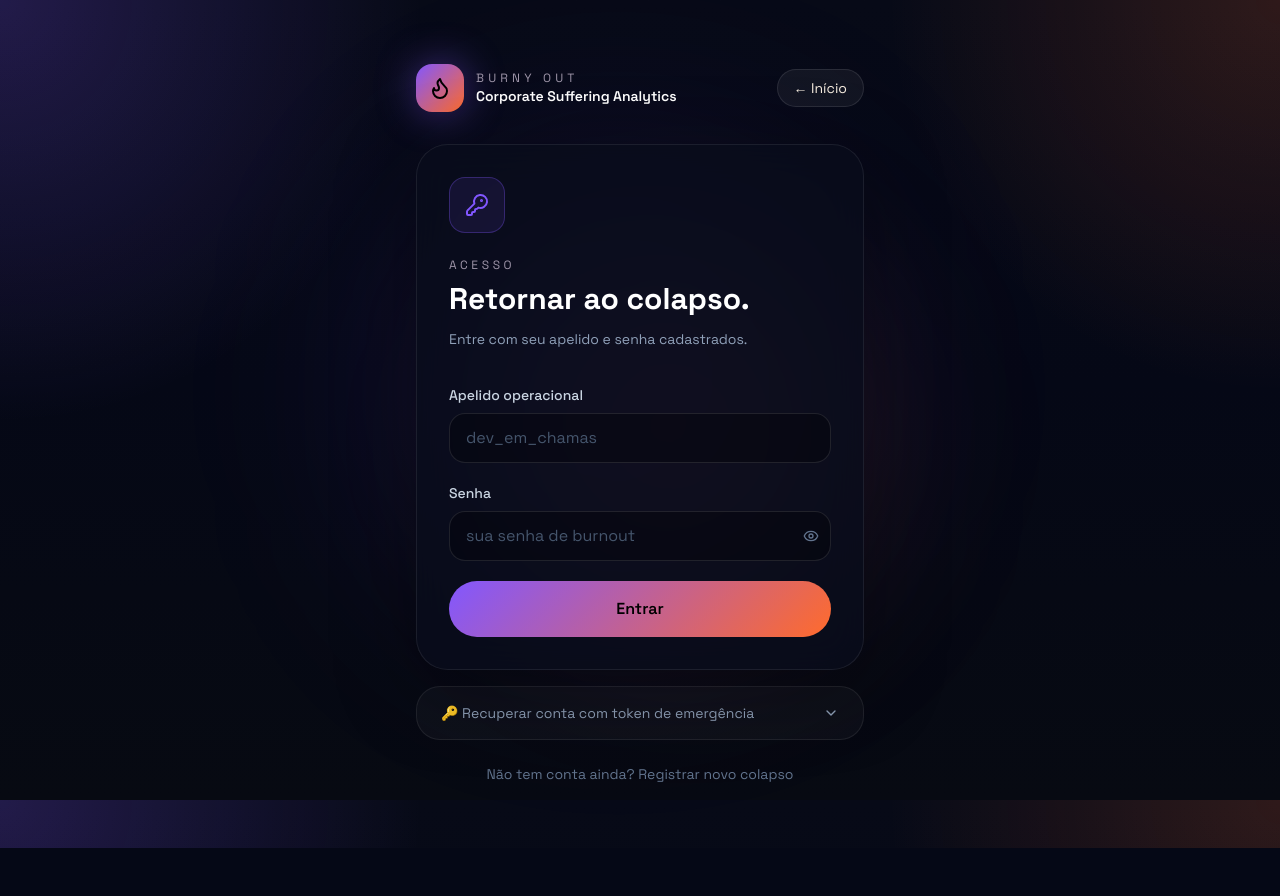
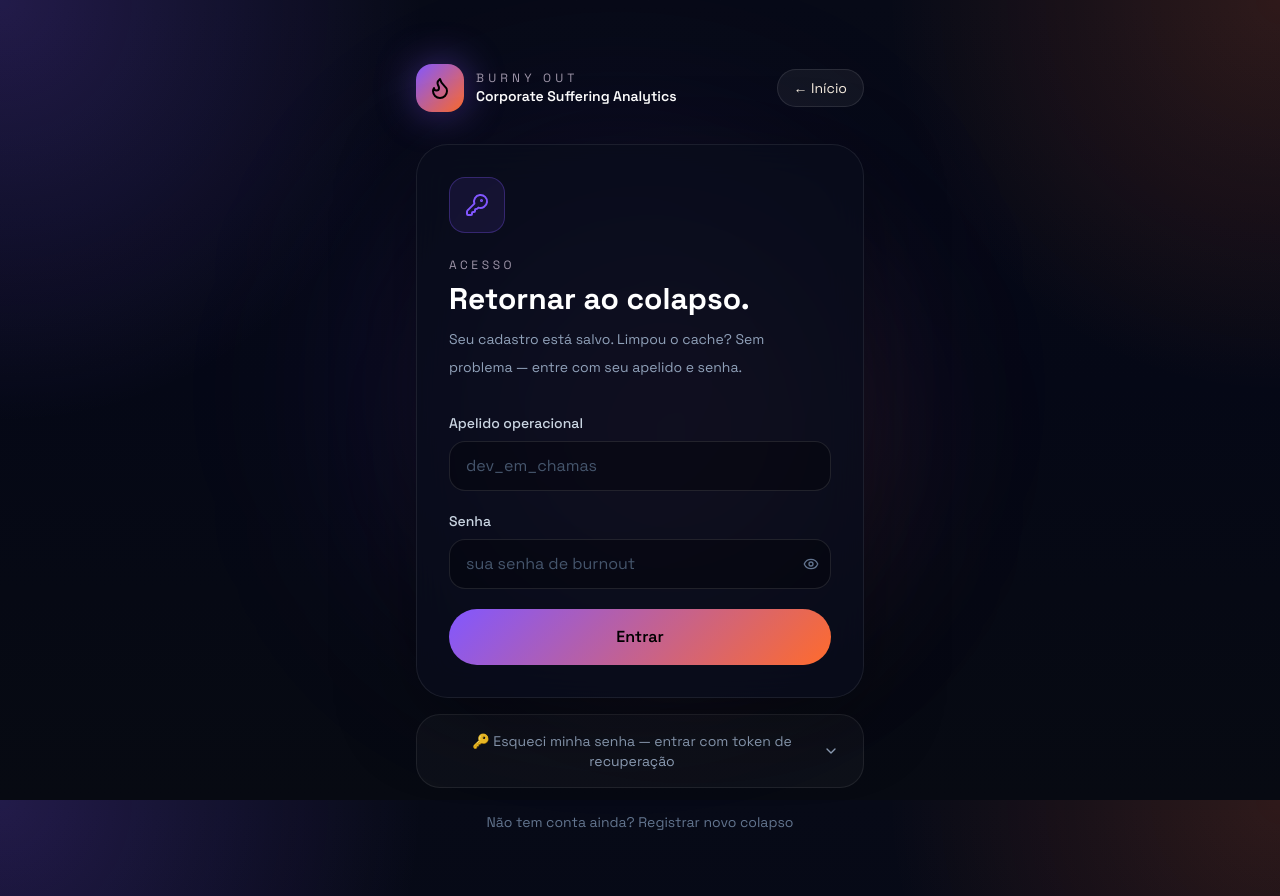
Before and after one commit to hendelsantos/Codecon26_Linkidinho_Burnout, a Next.js app in the folder apps/frontend/: page /entrar in a window 1280 px wide. Before the commit the page ends 848 px from the top, so only its background shows below. Built offline with nearby package versions, Linux system fonts and the light colour scheme; no server answers.

Commit message:
fix(auth): atualiza mensagens — cadastro permanente, token = recuperação de senha

```diff
--- a/apps/frontend/src/app/entrar/page.tsx
+++ b/apps/frontend/src/app/entrar/page.tsx
@@ -113,7 +113,7 @@ export default function EntrarPage() {
           <p className="text-xs uppercase tracking-[0.3em] text-muted">Acesso</p>
           <h1 className="mt-2 text-3xl font-bold text-white">Retornar ao colapso.</h1>
           <p className="mt-2 text-sm leading-7 text-slate-400">
-            Entre com seu apelido e senha cadastrados.
+            Seu cadastro está salvo. Limpou o cache? Sem problema — entre com seu apelido e senha.
           </p>
 
           <form onSubmit={handlePasswordLogin} className="mt-8 space-y-5">
@@ -181,7 +181,7 @@ export default function EntrarPage() {
             onClick={() => setShowToken((v) => !v)}
             className="flex w-full items-center justify-between px-6 py-4 text-sm text-slate-400 transition-colors hover:text-slate-200"
           >
-            <span>🔑 Recuperar conta com token de emergência</span>
+            <span>🔑 Esqueci minha senha — entrar com token de recuperação</span>
             <ChevronDown
               className={`h-4 w-4 shrink-0 transition-transform ${showToken ? "rotate-180" : ""}`}
             />
@@ -195,8 +195,7 @@ export default function EntrarPage() {
               className="border-t border-white/8 px-6 pb-6 pt-4"
             >
               <p className="mb-4 text-xs leading-6 text-slate-500">
-                Cole o token UUID que foi exibido ao finalizar seu cadastro. Ele fica salvo no seu
-                histórico de área de transferência ou no lugar onde você o guardou.
+                Esqueceu a senha? Cole o token UUID exibido ao final do cadastro. Ele é seu código de emergência para recuperar o acesso sem precisar da senha.
               </p>
               <form onSubmit={handleTokenLogin} className="space-y-3">
                 <textarea
--- a/apps/frontend/src/app/onboarding/page.tsx
+++ b/apps/frontend/src/app/onboarding/page.tsx
@@ -47,9 +47,9 @@ function TokenStep({ token, onContinue }: { token: string; onContinue: () => voi
         </div>
 
         <p className="text-xs uppercase tracking-[0.3em] text-muted">Cadastro realizado</p>
-        <h1 className="mt-2 text-2xl font-bold text-white">Salve seu token de acesso!</h1>
+        <h1 className="mt-2 text-2xl font-bold text-white">Conta criada com sucesso!</h1>
         <p className="mt-2 text-sm leading-7 text-slate-400">
-          Este é seu <strong className="text-white">passaporte de burnout</strong>. Sem e-mail e sem senha — guarde ele para entrar de outro dispositivo ou depois de limpar o cache.
+          Seu cadastro está <strong className="text-white">salvo permanentemente</strong>. Se limpar o cache ou trocar de dispositivo, basta entrar com seu <strong className="text-white">apelido e senha</strong>. O token abaixo é seu <strong className="text-white">código de emergência</strong> caso esqueça a senha.
         </p>
 
         <div className="mt-6 rounded-2xl border border-violet/30 bg-violet/8 p-4">
@@ -68,8 +68,8 @@ function TokenStep({ token, onContinue }: { token: string; onContinue: () => voi
         </div>
 
         <div className="mt-4 rounded-2xl border border-yellow-500/20 bg-yellow-500/8 px-4 py-3 text-xs text-yellow-300">
-          ⚠️ Guarde este token em lugar seguro. Sem ele, você não consegue recuperar a conta.
-          Você também pode entrar pelo menu <strong>"Já tenho conta"</strong> na landing page.
+          🔑 Guarde este token como backup. Se esquecer a senha, use-o em{" "}
+          <strong>/entrar → "Esqueci minha senha"</strong>.
         </div>
 
         <button
@@ -83,9 +83,9 @@ function TokenStep({ token, onContinue }: { token: string; onContinue: () => voi
       <p className="mt-6 text-center text-xs text-slate-600">
         Para entrar depois:{" "}
         <Link href="/entrar" className="text-violet hover:underline">
-          burnyout.app/entrar
+          /entrar
         </Link>{" "}
-        e cole seu token.
+        com seu apelido e senha.
       </p>
     </motion.div>
   );
```
